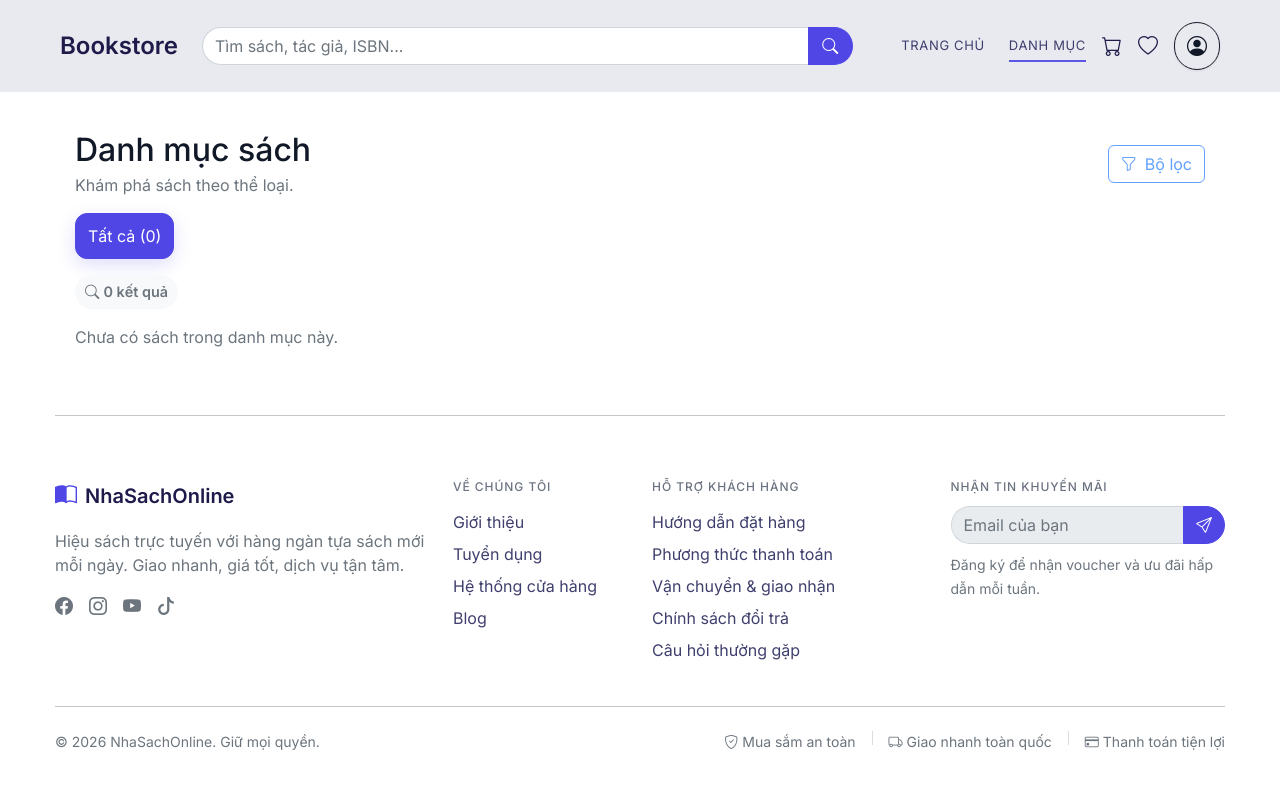
After one commit to chupapibunhanho/website_BanSach, an ASP.NET MVC app: template webstie_BanSach/Views/Book/Index.cshtml in a window 1280 px wide. The commit adds this page. Run offline with ASP.NET Core 8 and stand-ins for ASP.NET MVC 5, Linux system fonts and the light colour scheme; the template is opened without the code that fills it, so the values that code supplies are empty; the project's own start-up code is not run, and a stand-in starts its controllers and pages; some libraries are stand-ins or nearby versions.

Commit message:
feat: implement book categories and listing

```diff
--- /dev/null
+++ b/webstie_BanSach/Content/book-index.css
@@ -0,0 +1,145 @@
+.filter-summary {
+    gap: .5rem;
+}
+
+.chip {
+    display: inline-flex;
+    align-items: center;
+    gap: .25rem;
+    padding: 6px 10px;
+    border-radius: 999px;
+    background: #eef2ff;
+    color: #1f3c88;
+    font-weight: 600;
+    font-size: 0.9rem;
+}
+
+.filter-chip {
+    border-radius: 12px;
+    padding: 10px 12px;
+    border: 1px solid #d9dde8;
+    color: #1f2937;
+    background: #fff;
+    transition: all .15s ease;
+}
+
+.filter-chip:hover {
+    border-color: #4f46e5;
+    color: #4f46e5;
+    box-shadow: 0 4px 16px rgba(79, 70, 229, .08);
+}
+
+.btn-check:checked + .filter-chip,
+.filter-chip.active {
+    border-color: #4f46e5;
+    color: #fff;
+    background: #4f46e5;
+    box-shadow: 0 6px 18px rgba(79, 70, 229, .18);
+}
+
+.filter-section-title {
+    font-weight: 700;
+    color: #111827;
+    margin-bottom: .5rem;
+}
+
+.modal-filter .modal-content {
+    border: none;
+    border-radius: 16px;
+    box-shadow: 0 18px 48px rgba(15, 23, 42, .18);
+}
+
+.modal-filter .modal-header {
+    border-bottom: 0;
+    padding-bottom: .5rem;
+}
+
+.modal-filter .modal-body {
+    padding-top: 0;
+}
+
+.book-grid {
+    display: grid;
+    grid-template-columns: repeat(5, minmax(0, 1fr));
+    gap: 1.5rem;
+}
+
+@media (max-width: 1200px) {
+    .book-grid {
+        grid-template-columns: repeat(4, minmax(0, 1fr));
+    }
+}
+
+@media (max-width: 992px) {
+    .book-grid {
+        grid-template-columns: repeat(3, minmax(0, 1fr));
+    }
+}
+
+@media (max-width: 768px) {
+    .book-grid {
+        grid-template-columns: repeat(2, minmax(0, 1fr));
+    }
+}
+
+@media (max-width: 576px) {
+    .book-grid {
+        grid-template-columns: repeat(1, minmax(0, 1fr));
+    }
+}
+
+.pager {
+    display: flex;
+    gap: .5rem;
+    flex-wrap: wrap;
+    justify-content: center;
+    align-items: center;
+}
+
+.pager .page-link {
+    min-width: 40px;
+    height: 40px;
+    text-align: center;
+    border-radius: 10px;
+    border: 1px solid #dfe3ec;
+    display: inline-flex;
+    align-items: center;
+    justify-content: center;
+    background: #f7f9fc;
+    color: #1f2937;
+    transition: all .15s ease;
+}
+
+.pager .page-link:hover {
+    border-color: #4f46e5;
+    color: #4f46e5;
+    background: #eef2ff;
+}
+
+.pager .active {
+    background: linear-gradient(135deg, #4f46e5, #7c3aed);
+    color: #fff !important;
+    border-color: transparent;
+    box-shadow: 0 6px 16px rgba(79, 70, 229, .25);
+}
+
+.pager .disabled {
+    opacity: .45;
+    cursor: not-allowed;
+}
+
+/* Keep book cards consistent like homepage */
+.book-grid .book-card {
+    height: 100%;
+}
+
+.book-grid .book-card__img {
+    height: 240px;
+    object-fit: cover;
+}
+
+.book-list-page { min-width: 0; }
+.book-categories .filter-chip.active { color: #fff; }
+.book-grid .book-card { transition: transform .3s ease, box-shadow .3s ease; }
+.book-grid .book-card:hover { transform: translateY(-5px); box-shadow: 0 5px 15px rgba(0,0,0,.1); }
+@media (prefers-reduced-motion: reduce) { .book-grid .book-card { transition: none; } .book-grid .book-card:hover { transform: none; } }
--- a/webstie_BanSach/Content/customer.css
+++ b/webstie_BanSach/Content/customer.css
@@ -25,6 +25,7 @@
 .customer-header a:focus-visible, .customer-header button:focus-visible { outline: 2px solid #4f46e5; outline-offset: 3px; }
 @media (min-width: 1200px) { .customer-site { --customer-gutter: 40px; } }
 @media (max-width: 768px) { .customer-header__inner { gap: 12px; } .customer-brand { font-size: 20px; } }
+@media (max-width: 767px) { .customer-nav .nav-link { margin-left: 0; font-size: 11px; letter-spacing: 0; white-space: nowrap; } }
 @media (max-width: 575px) {
     .customer-header__inner { grid-template-columns: minmax(0, 1fr) auto; gap: 8px 12px; }
     .customer-header__right { grid-column: 2; grid-row: 1; }
--- /dev/null
+++ b/webstie_BanSach/Views/Book/Index.cshtml
@@ -0,0 +1,53 @@
+@model webstie_BanSach.ViewModels.BookListViewModel
+@{ ViewBag.Title = "Danh mục sách"; }
+@section styles {
+    <link rel="stylesheet" href="@Url.Content("~/Content/home-components.css")" />
+    <link rel="stylesheet" href="@Url.Content("~/Content/book-index.css")" />
+}
+<div class="book-list-page container py-4">
+    <div class="d-flex flex-wrap justify-content-between align-items-start align-items-md-center gap-3 mb-3">
+        <div><h2 class="mb-1">Danh mục sách</h2><p class="text-muted mb-0">Khám phá sách theo thể loại.</p></div>
+        <button type="button" class="btn btn-outline-primary d-flex align-items-center gap-2" title="Bộ lọc sẽ được triển khai sau" disabled><i class="bi bi-funnel" aria-hidden="true"></i><span>Bộ lọc</span></button>
+    </div>
+    <nav class="book-categories d-flex flex-wrap gap-2 mb-3" aria-label="Danh mục sách">
+        <a class="filter-chip text-decoration-none @(Model.SelectedCategoryId == null ? "active" : "")" href="@Url.Action("Index", "Book")">Tất cả (@Model.AllBooksCount)</a>
+        @foreach (var category in Model.Categories)
+        {
+            <a class="filter-chip text-decoration-none @(Model.SelectedCategoryId == category.CategoryId ? "active" : "")" href="@Url.Action("Index", "Book", new { categoryId = category.CategoryId })">@category.Name (@category.Count)</a>
+        }
+    </nav>
+    <div class="d-flex flex-wrap filter-summary mb-3">
+        @if (Model.SelectedCategoryId.HasValue) { <span class="chip"><i class="bi bi-bookmark" aria-hidden="true"></i> @Model.SelectedCategoryName</span> }
+        <span class="chip bg-light text-muted"><i class="bi bi-search" aria-hidden="true"></i> @Model.TotalCount kết quả</span>
+    </div>
+    @if (Model.Books.Count > 0)
+    {
+        <div class="book-grid">
+            @foreach (var book in Model.Books) { @Html.Partial("_BookCard", book) }
+        </div>
+    }
+    else { <p class="text-muted">Chưa có sách trong danh mục này.</p> }
+    @if (Model.TotalPages > 1)
+    {
+        <nav class="mt-4 pager" aria-label="Phân trang">
+            @if (Model.PageNumber > 1) { <a class="page-link" href="@Url.Action("Index", "Book", new { categoryId = Model.SelectedCategoryId, page = Model.PageNumber - 1 })" aria-label="Trang trước">&lsaquo;</a> }
+            @for (var p = Math.Max(1, Model.PageNumber - 2); p <= Math.Min(Model.TotalPages, Model.PageNumber + 2); p++)
+            {
+                if (p == Model.PageNumber) { <span class="page-link active" aria-current="page">@p</span> }
+                else { <a class="page-link" href="@Url.Action("Index", "Book", new { categoryId = Model.SelectedCategoryId, page = p })">@p</a> }
+            }
+            @if (Model.PageNumber < Model.TotalPages) { <a class="page-link" href="@Url.Action("Index", "Book", new { categoryId = Model.SelectedCategoryId, page = Model.PageNumber + 1 })" aria-label="Trang tiếp">&rsaquo;</a> }
+        </nav>
+    }
+</div>
+@section scripts {
+    <script>
+        document.addEventListener('error', function (event) {
+            var image = event.target;
+            if (image.matches && image.matches('.book-card__img[data-fallback]') && !image.dataset.fallbackUsed) {
+                image.dataset.fallbackUsed = 'true';
+                image.src = image.dataset.fallback;
+            }
+        }, true);
+    </script>
+}
--- a/webstie_BanSach/Views/Home/Partials/_BestSellers.cshtml
+++ b/webstie_BanSach/Views/Home/Partials/_BestSellers.cshtml
@@ -5,7 +5,7 @@
             <h3 class="section-title m-0">Sách bán chạy</h3>
         </div>
         <div class="d-flex align-items-center gap-2">
-            <button type="button" class="btn btn-link section-cta" title="Danh sách sách chưa triển khai" disabled>Xem tất cả</button>
+            <a href="@Url.Action("Index", "Book")" class="btn btn-link section-cta">Xem tất cả</a>
         </div>
     </div>
 
--- a/webstie_BanSach/Views/Home/Partials/_Categories.cshtml
+++ b/webstie_BanSach/Views/Home/Partials/_Categories.cshtml
@@ -4,7 +4,7 @@
         <div>
             <h3 class="section-title m-0">Khám phá theo danh mục</h3>
         </div>
-        <button type="button" class="btn btn-link section-cta" title="Danh sách sách chưa triển khai" disabled>Xem tất cả</button>
+        <a href="@Url.Action("Index", "Book")" class="btn btn-link section-cta">Xem tất cả</a>
     </div>
 
     <div id="categories-loading" class="text-center py-4">
--- a/webstie_BanSach/Views/Home/Partials/_CategoriesList.cshtml
+++ b/webstie_BanSach/Views/Home/Partials/_CategoriesList.cshtml
@@ -5,7 +5,7 @@
 {
     var initial = string.IsNullOrWhiteSpace(cat.Name) ? "?" : char.ToUpper(cat.Name[0]).ToString();
     <div class="categories-scroll__item">
-        <div class="category-card category-card--soft" title="Danh mục sách chưa triển khai">
+        <a class="category-card category-card--soft" href="@Url.Action("Index", "Book", new { categoryId = cat.CategoryId })">
             <span class="category-card__icon" aria-hidden="true">@initial</span>
             <div class="category-card__content">
                 <span class="category-card__title">@cat.Name</span>
@@ -14,6 +14,6 @@
             <span class="category-card__arrow" aria-hidden="true">
                 <i class="bi bi-arrow-right"></i>
             </span>
-        </div>
+        </a>
     </div>
 }
--- a/webstie_BanSach/Views/Home/Partials/_Newest.cshtml
+++ b/webstie_BanSach/Views/Home/Partials/_Newest.cshtml
@@ -9,7 +9,7 @@
             <h3 class="section-title m-0">Sách mới nhất</h3>
         </div>
         <div class="d-flex align-items-center gap-2">
-            <button type="button" class="btn btn-link section-cta" title="Danh sách sách chưa triển khai" disabled>Xem tất cả</button>
+            <a href="@Url.Action("Index", "Book")" class="btn btn-link section-cta">Xem tất cả</a>
         </div>
     </div>
 
--- a/webstie_BanSach/Views/Shared/_CustomerHeader.cshtml
+++ b/webstie_BanSach/Views/Shared/_CustomerHeader.cshtml
@@ -14,9 +14,9 @@
             </div>
         </div>
         <div class="customer-header__right d-flex align-items-center">
-            <nav class="customer-nav d-none d-md-flex" aria-label="Điều hướng chính">
-                <a class="nav-link @(isHome ? "active" : "")" href="@Url.Action("Index", "Home")">TRANG CHỦ</a>
-                <button class="nav-link" type="button" title="Danh mục chưa triển khai" disabled>DANH MỤC</button>
+            <nav class="customer-nav d-flex" aria-label="Điều hướng chính">
+                <a class="nav-link d-none d-md-block @(isHome ? "active" : "")" href="@Url.Action("Index", "Home")">TRANG CHỦ</a>
+                <a class="nav-link @(controller.Equals("Book", StringComparison.OrdinalIgnoreCase) ? "active" : "")" href="@Url.Action("Index", "Book")">DANH MỤC</a>
             </nav>
             <button class="customer-icon btn btn-link ms-3" type="button" aria-label="Giỏ hàng" title="Giỏ hàng chưa triển khai" disabled><i class="bi bi-cart" aria-hidden="true"></i></button>
             <button class="customer-icon btn btn-link ms-3" type="button" aria-label="Yêu thích" title="Yêu thích chưa triển khai" disabled><i class="bi bi-heart" aria-hidden="true"></i></button>
```
Also changed, not shown: webstie_BanSach/Controllers/BookController.cs (added, +66 -0 lines), webstie_BanSach/ViewModels/BookListViewModel.cs (added, +24 -0 lines), webstie_BanSach/webstie_BanSach.csproj.
